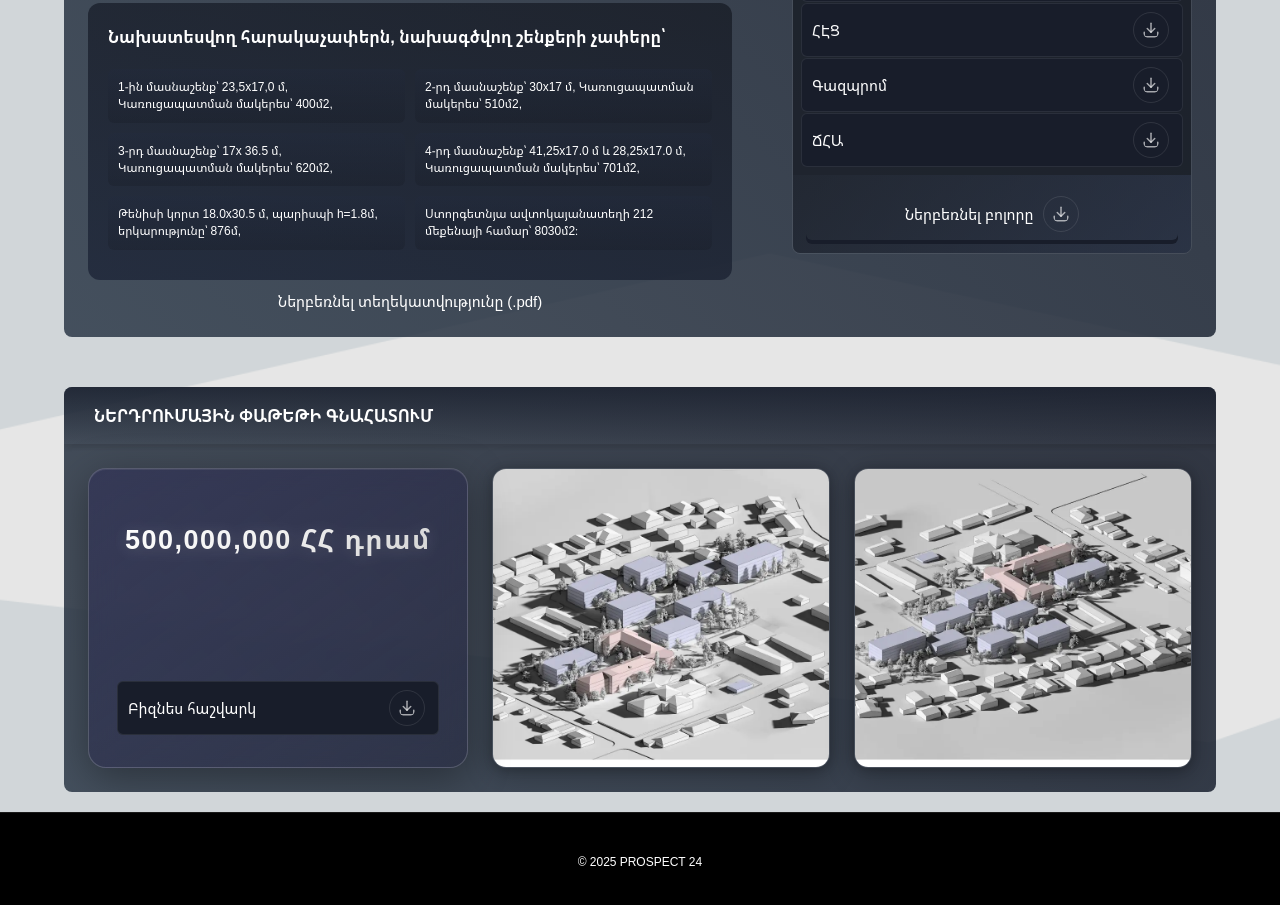
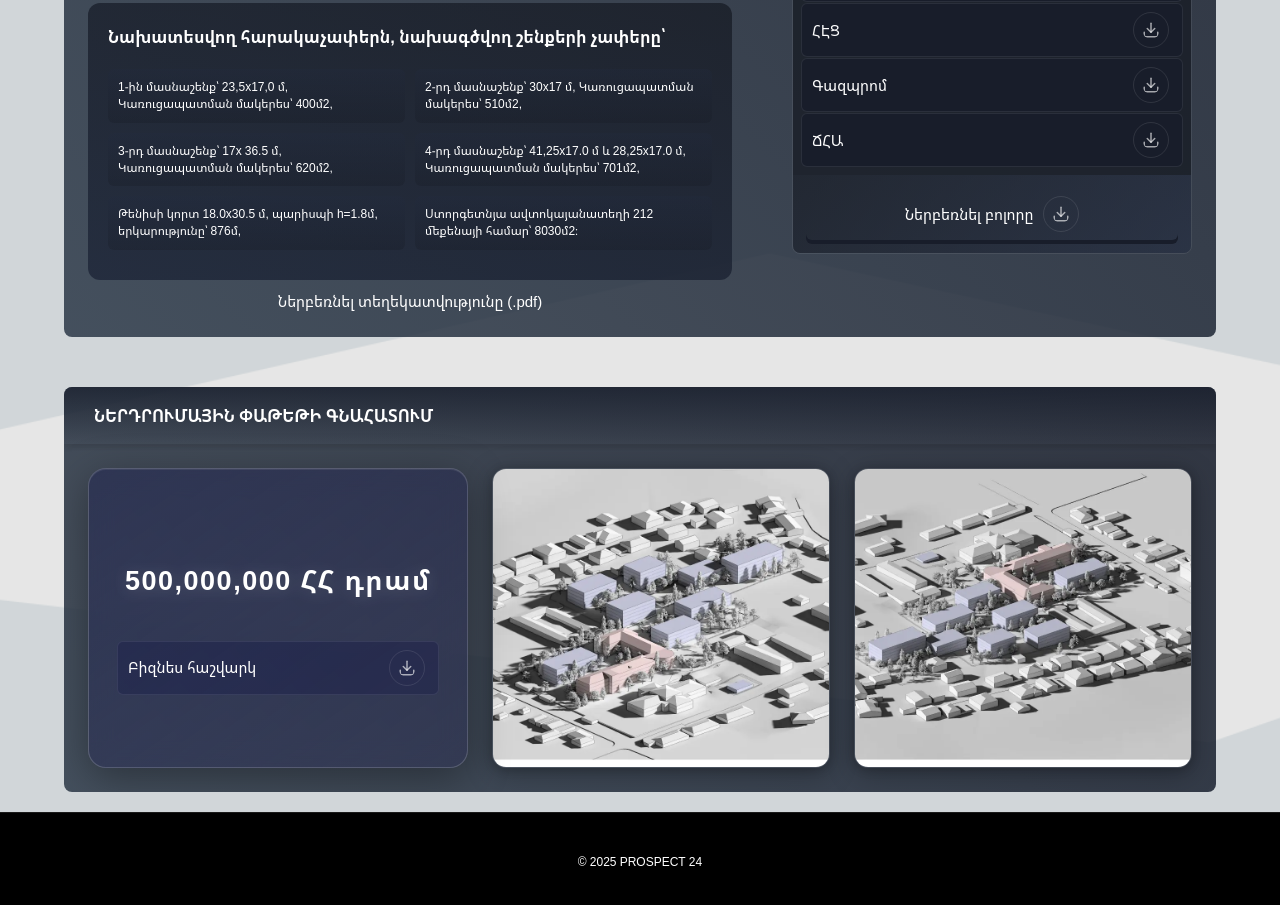
Before and after one commit to ScriptForgeCraft/PROSPECT-24-Vanadzor, a website built with Vite: page index.html in a window 1280 px wide. Shown: the part 1858-2763 px from the top of the page. Built offline with nearby package versions, Linux system fonts and the light colour scheme.

Commit message:
refactor: valuation.css (color,row-color)

```diff
--- a/src/css/valuation.css
+++ b/src/css/valuation.css
@@ -6,11 +6,14 @@
   padding: var(--desktop-padding);
   margin: 0 auto;
   max-width: 1500px;
+  & .doc-row .doc-item{
+    background-color: rgba(2, 0, 63, 0.207);
+  }
 }
 
 .price-box {
   position: relative;
-  background: linear-gradient(145deg, rgba(45, 45, 85, 0.6), rgba(25, 25, 55, 0.4));
+  background: linear-gradient(145deg, rgba(34, 39, 80, 0.6), rgba(34, 34, 80, 0.348));
   padding: 32px 28px;
   border-radius: 18px;
   border: 1.5px solid rgba(255, 255, 255, 0.18);
@@ -20,16 +23,17 @@
   backdrop-filter: blur(12px);
   display: flex;
   flex-direction: column;
-  justify-content: space-between;
+  justify-content: center;
   gap: 24px;
   transition: all 0.35s cubic-bezier(0.34, 1.56, 0.64, 1);
+
 }
 
 .price-box::before {
   content: '';
   position: absolute;
   inset: 0;
-  background: linear-gradient(145deg, rgba(255, 255, 255, 0.12), transparent 50%);
+  background: linear-gradient(145deg, rgba(0, 0, 0, 0.12), transparent 50%);
   border-radius: 18px;
   opacity: 0;
   transition: opacity 0.35s ease;
@@ -52,7 +56,7 @@
   letter-spacing: 1.5px;
   font-size: 1.8rem;
   line-height: 1.3;
-  background: linear-gradient(135deg, #ffffff 0%, #f0f0f0 50%, #d0d0d0 100%);
+  background: white;
   -webkit-background-clip: text;
   -webkit-text-fill-color: transparent;
   background-clip: text;
@@ -61,11 +65,12 @@
   transition: all 0.3s ease;
   text-align: center;
   padding: 20px 0;
+
 }
 
 .price-box:hover .price-value {
   letter-spacing: 2px;
-  transform: scale(1.02);
+  transform: scale(1.01);
 }
 
 
@@ -89,7 +94,7 @@
 }
 
 .valuation-images img:hover {
-  transform: translateY(-10px) scale(1.02);
+  transform: translateY(-2px) scale(1.01);
   box-shadow:
     0 18px 45px rgba(0, 0, 0, 0.38),
     0 0 0 1px rgba(255, 255, 255, 0.2),
```
